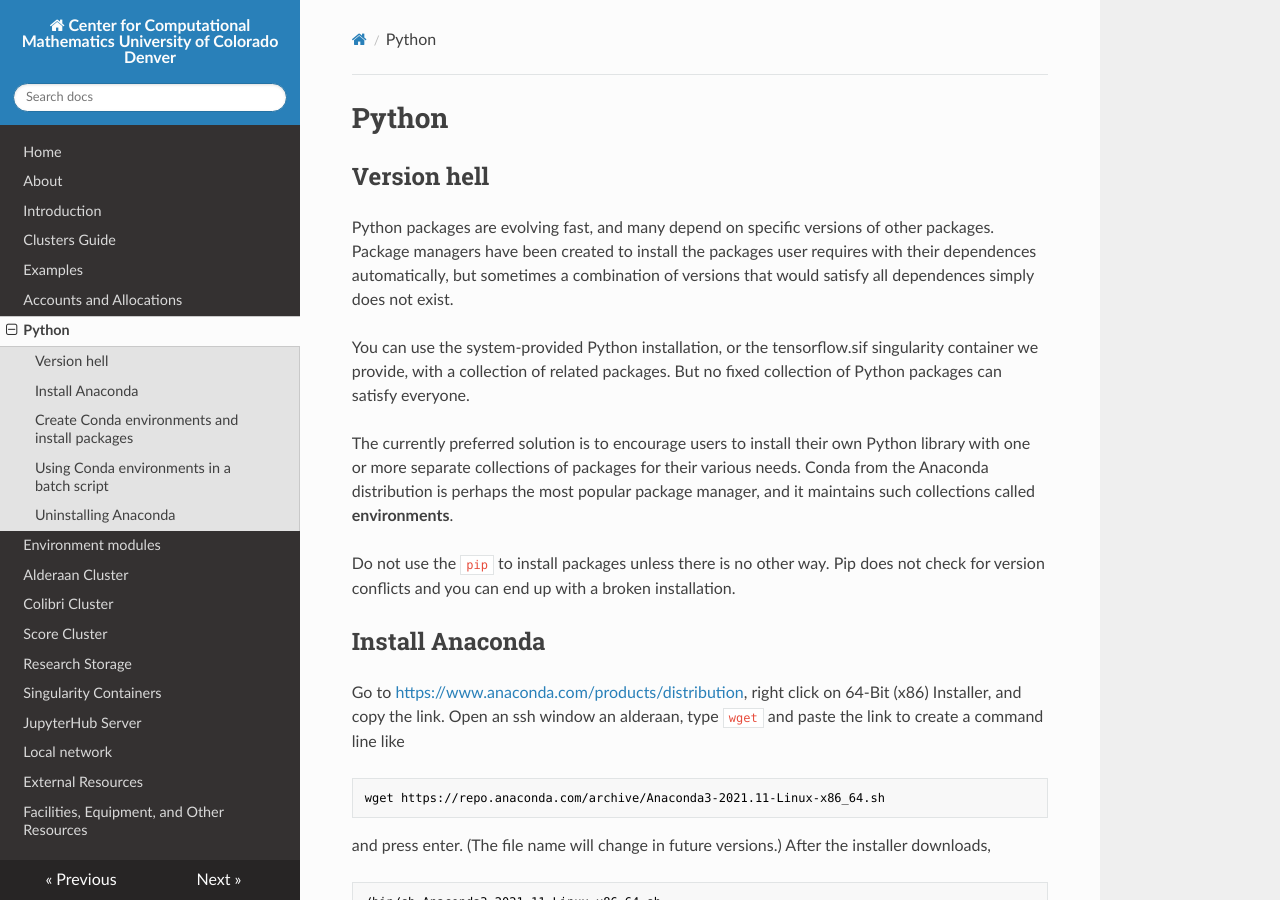
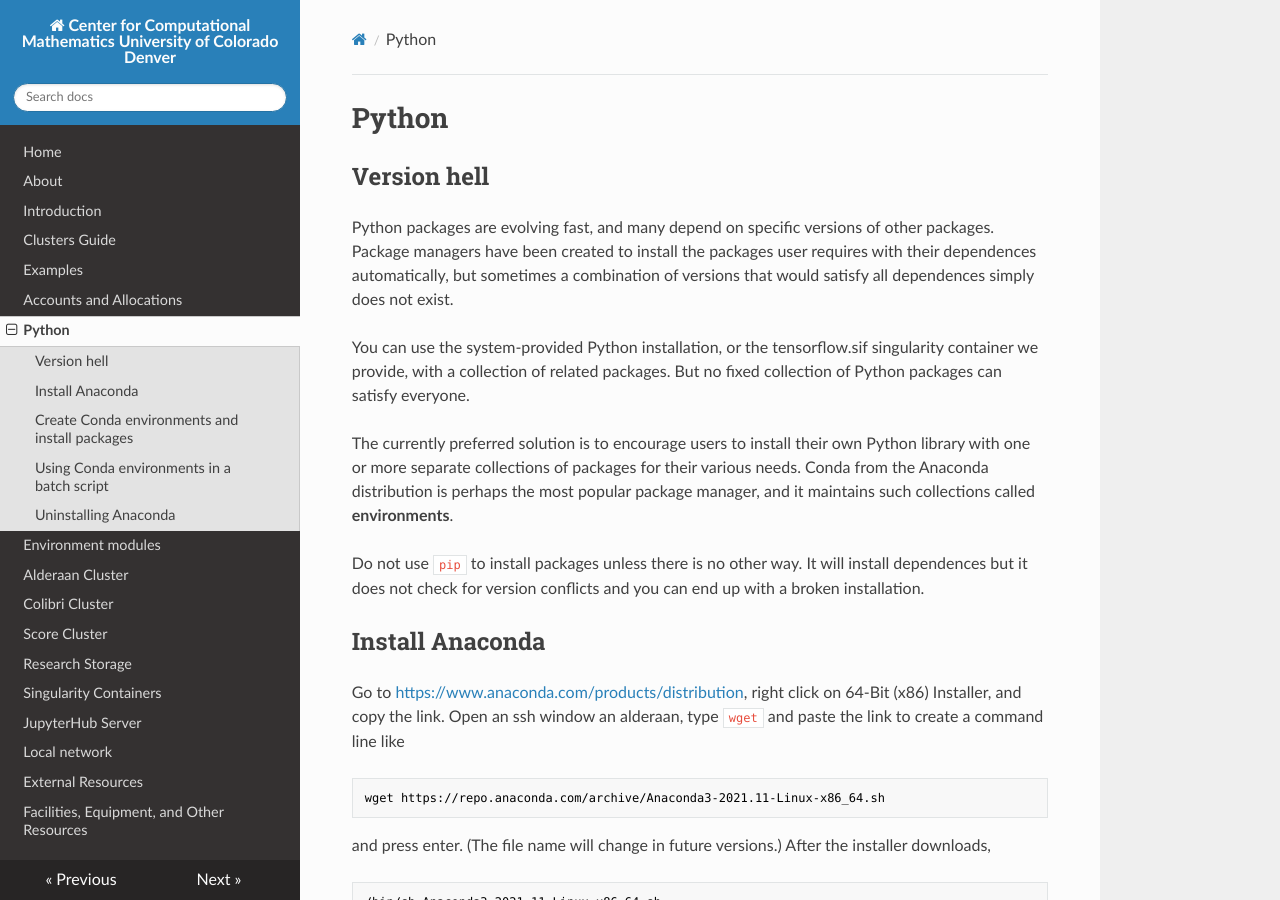
Before and after one commit to ccmucdenver/ccm-docs, an MkDocs documentation site: the page built from docs/python.md, in a window 1280 px wide and 900 px high. Built offline with MkDocs 1.6.1, drawn with Linux system fonts in a browser that asks for light colours; nearby versions of some CDN libraries.

Commit message:
small edits

```diff
--- a/docs/python.md
+++ b/docs/python.md
@@ -12,8 +12,8 @@ The currently preferred solution is to encourage users to install their own Pyth
 library with one or more separate collections of packages for their various needs. Conda from the
 Anaconda distribution is perhaps the most popular package manager, and it maintains such collections called **environments**.
 
-Do not use the `pip` to install packages unless there is no other way. Pip does not check for version conflicts and you can
-end up with a broken installation.
+Do not use `pip` to install packages unless there is no other way. It will install dependences but it does not check for
+version conflicts and you can end up with a broken installation.
 
 
 ## Install Anaconda
```
